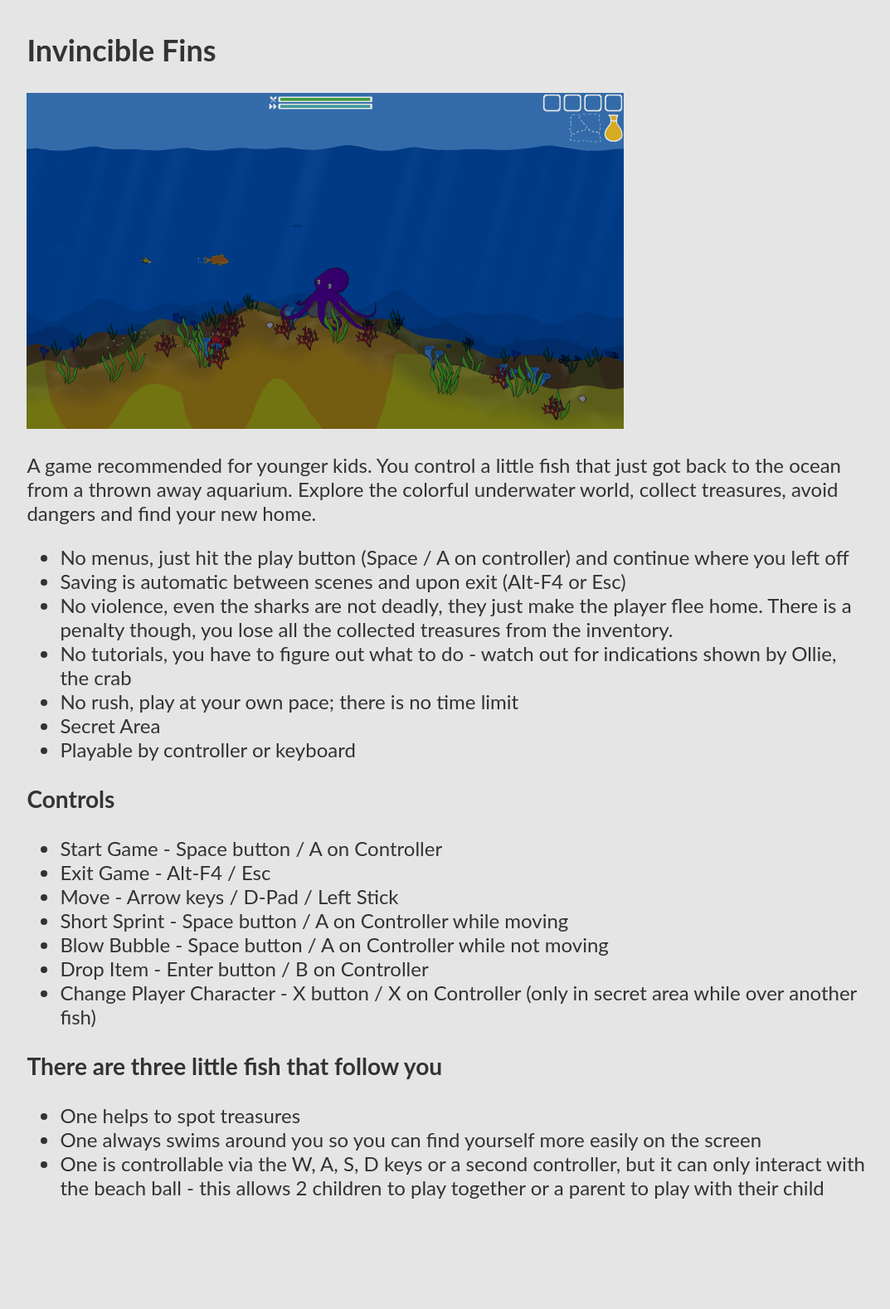
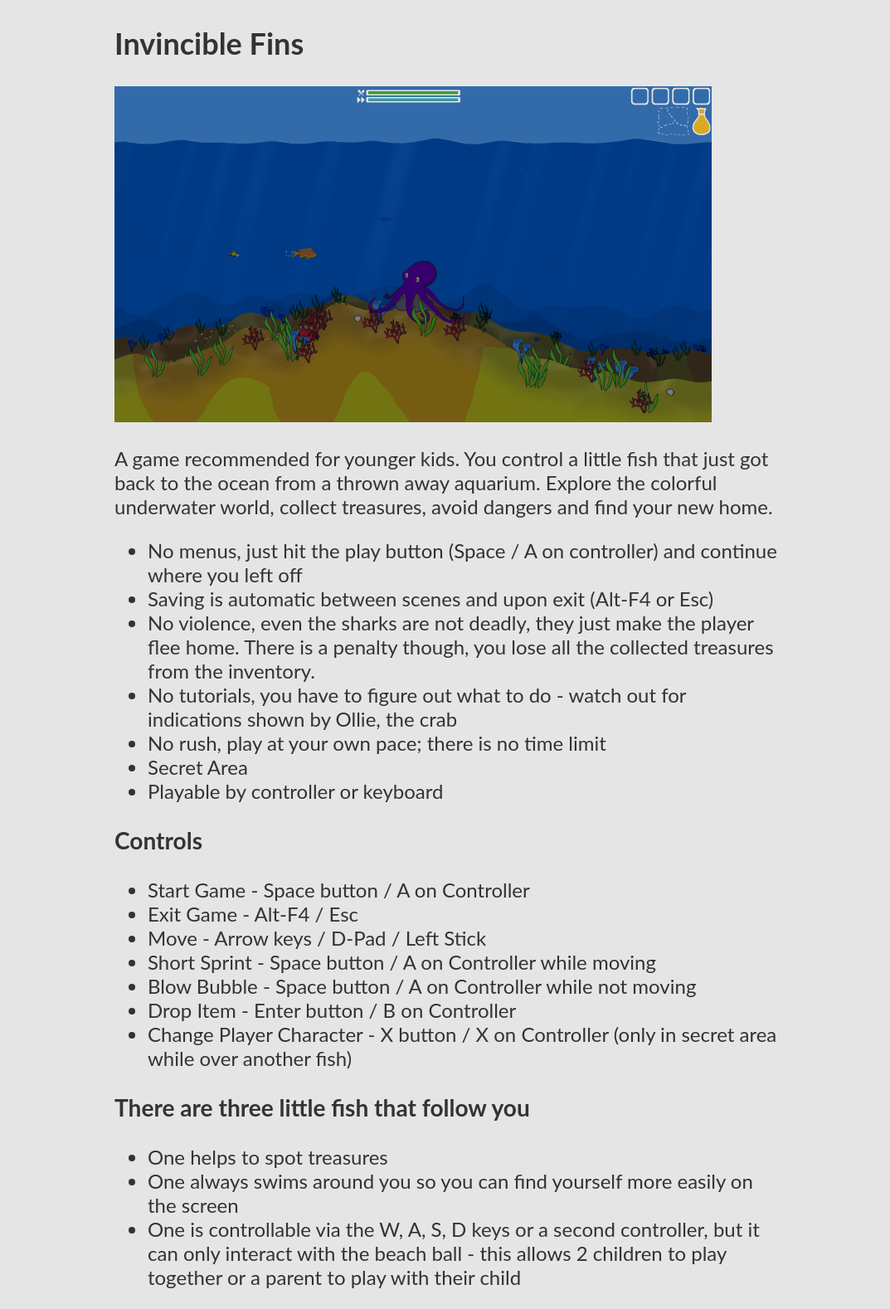
Before and after one commit to reggelente/InvincibleFins, a Jekyll site: the page built from README.md, in a window 1280 px wide. Shown: the whole page at 83% size, without its empty margins (102-1175 px from the left). Built offline with Jekyll 4.4.1, drawn with Linux system fonts in a browser that asks for light colours; our own code applies the rules of GitHub Pages for plain Markdown files; before the commit the page ends 1478 px from its top, so only the background shows below that.

Commit message:
Update main.scss

```diff
--- a/_sass/main.scss
+++ b/_sass/main.scss
@@ -7,8 +7,11 @@ body {
   font-family: lato, system-ui, -apple-system, "Segoe UI", Roboto, Ubuntu, sans-serif;
   font-weight: normal;
   font-size: x-large;
+  margin: 0;
 }
 
 .contentArea {
   width: 80%;
+  max-width: 800px;
+  min-width: 640px;
 }
```
